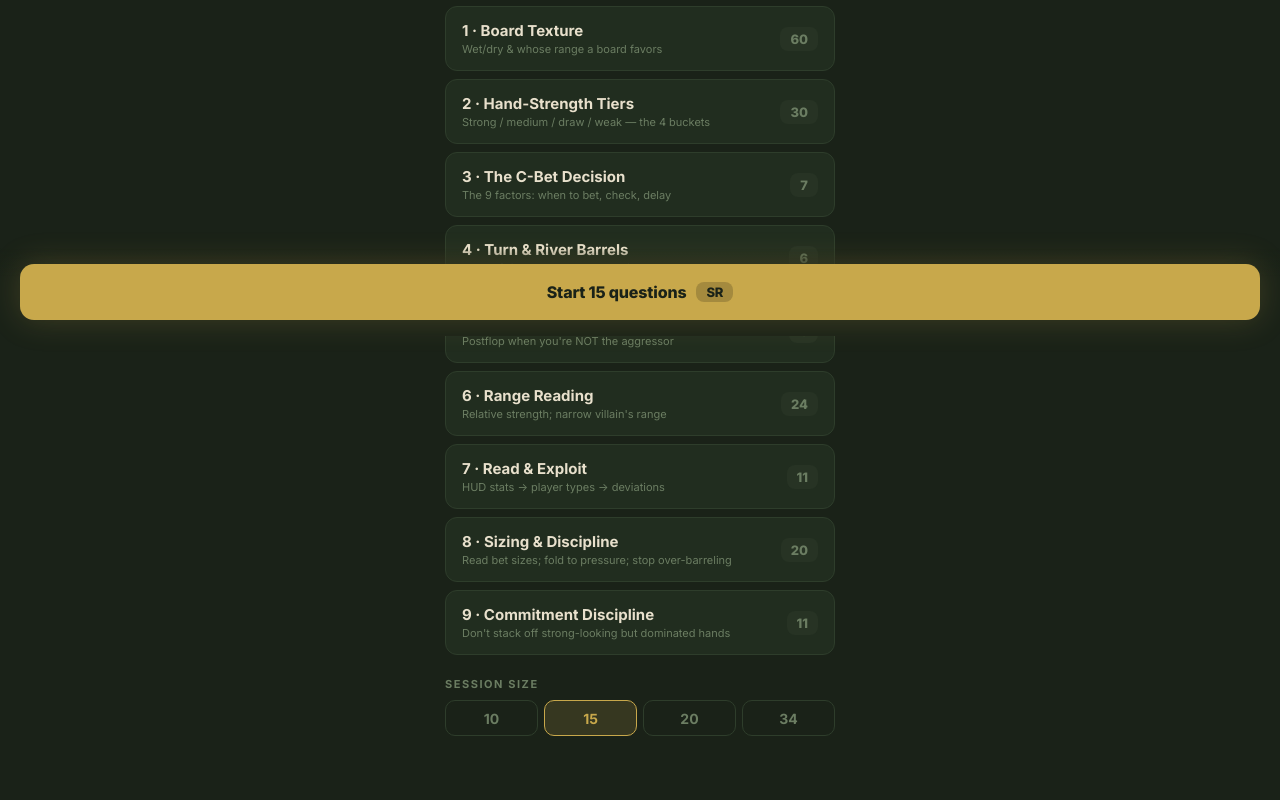
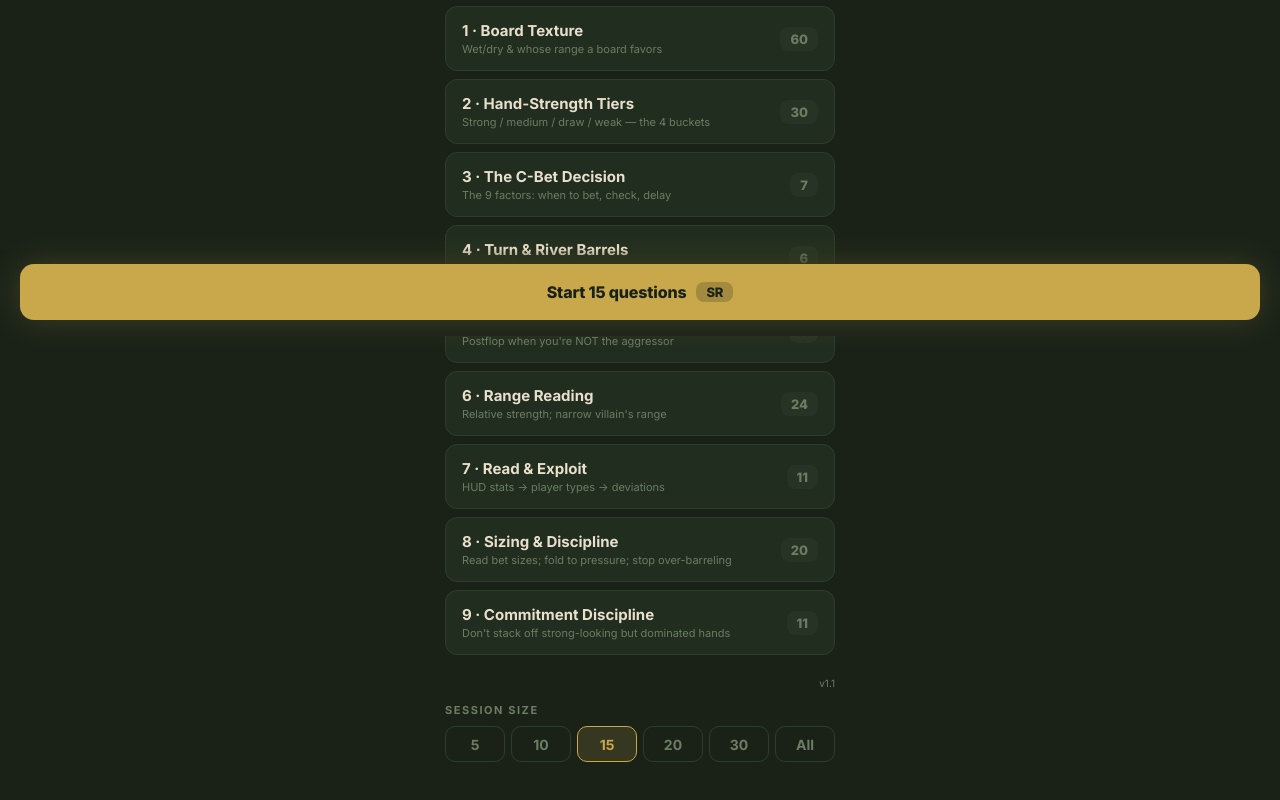
Before and after one commit to Kikoory-Dev/Poker-Postflop-Trainer, a React (Vite) app: page / in a window 1280 px wide. Shown: the part 464-1264 px from the top of the page. Built offline with nearby package versions, Linux system fonts and the light colour scheme.

Commit message:
Postflop trainer: expand session sizes (5/10/15/20/30/All), add version v1.1

```diff
--- a/src/App.jsx
+++ b/src/App.jsx
@@ -135,13 +135,14 @@ const RANGE_QUESTIONS = [
   },
 ];
 
-const SESSION_SIZES = [10, 15, 20, 34];
+const SESSION_SIZES = [5, 10, 15, 20, 30, 999];
 
 export default function App(){
   const [screen, setScreen] = useState("home");
   const [progress, setProgress] = useState(loadProgress);
   const [moduleF, setModuleF] = useState("all");
   const [sessionSize, setSessionSize] = useState(15);
+  const APP_VERSION = "1.1";
   const [queue, setQueue] = useState([]);
   const [idx, setIdx] = useState(0);
   const [selected, setSelected] = useState(null);
@@ -321,10 +322,11 @@ export default function App(){
           })}
         </div>
 
+        <div style={{textAlign:"right",fontSize:10,color:C.muted,marginBottom:14}}>v{APP_VERSION}</div>
         <div style={{fontSize:11,fontWeight:700,color:C.muted,letterSpacing:"0.14em",textTransform:"uppercase",marginBottom:9}}>Session size</div>
         <div style={{display:"flex",gap:6,marginBottom:20}}>
           {SESSION_SIZES.map(n=>(
-            <button key={n} onClick={()=>setSessionSize(n)} style={{flex:1,height:36,borderRadius:10,border:`1.5px solid ${sessionSize===n?C.accent:C.border}`,background:sessionSize===n?`${C.accent}28`:"transparent",color:sessionSize===n?C.accent:C.muted,fontSize:14,fontWeight:700,cursor:"pointer",fontFamily:"'Inter',-apple-system,sans-serif",WebkitTapHighlightColor:"transparent"}}>{n}</button>
+            <button key={n} onClick={()=>setSessionSize(n)} style={{flex:1,height:36,borderRadius:10,border:`1.5px solid ${sessionSize===n?C.accent:C.border}`,background:sessionSize===n?`${C.accent}28`:"transparent",color:sessionSize===n?C.accent:C.muted,fontSize:14,fontWeight:700,cursor:"pointer",fontFamily:"'Inter',-apple-system,sans-serif",WebkitTapHighlightColor:"transparent"}}>{n===999?"All":n}</button>
           ))}
         </div>
       </div>
```
